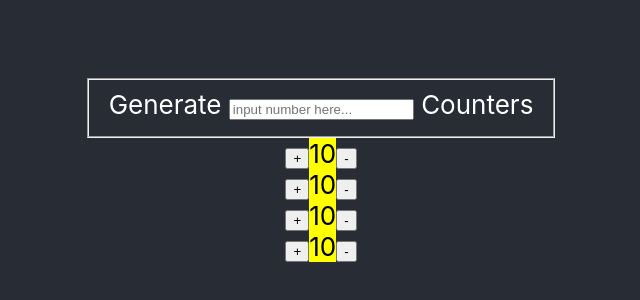
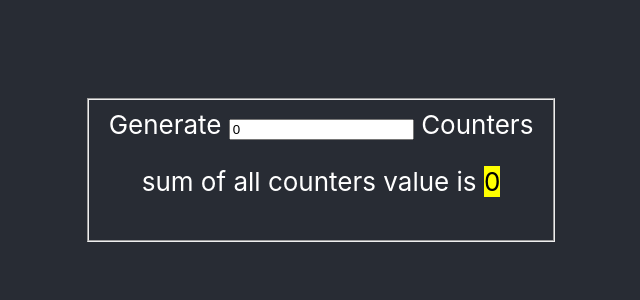
Before and after one commit to woodyyan/counter-react, a React (Create React App) app: page / in a window 1280 px wide. Shown: the part 230-530 px from the top of the page, without its empty margins (319-959 px from the left). Built offline with nearby package versions, Linux system fonts and the light colour scheme.

Commit message:
[Linne] - sum all the counter latest value

```diff
--- a/src/App.js
+++ b/src/App.js
@@ -1,12 +1,13 @@
 import React from "react";
 import "./App.css";
 import CounterGroup from "./components/CounterGroup";
+import { COUNTER_GROUP_INIT_COUNT } from "./constants/constants";
 
 function App() {
   return (
     <div className="App">
       <header className="App-header">
-        <CounterGroup size={4} />
+        <CounterGroup size={COUNTER_GROUP_INIT_COUNT} />
       </header>
     </div>
   );
--- a/src/components/Counter.js
+++ b/src/components/Counter.js
@@ -1,4 +1,9 @@
 import React, { Component } from "react";
+import {
+  COUNTER_INIT_VALUE,
+  COUNTER_INCREMENT,
+  COUNTER_DECREMENT,
+} from "../constants/constants";
 
 class Counter extends Component {
   constructor(props) {
@@ -8,23 +13,38 @@ class Counter extends Component {
     this.onDecrease = this.onDecrease.bind(this);
 
     this.state = {
-      number: 10,
+      value: COUNTER_INIT_VALUE,
     };
   }
 
+  componentDidUpdate(prevProps, prevState) {
+    if (prevProps.number !== this.props.number) {
+      this.setState({ value: COUNTER_INIT_VALUE });
+    }
+    if (this.state.value > prevState.value) {
+      this.props.onCalculate(COUNTER_INCREMENT);
+    } else if (this.state.value < prevState.value) {
+      this.props.onCalculate(COUNTER_DECREMENT);
+    }
+  }
+
   onIncrease() {
-    this.setState((prevState) => ({ number: prevState.number + 1 }));
+    this.setState((prevState) => {
+      return { value: prevState.value + COUNTER_INCREMENT };
+    });
   }
 
   onDecrease() {
-    this.setState((prevState) => ({ number: prevState.number - 1 }));
+    this.setState((prevState) => ({
+      value: prevState.value + COUNTER_DECREMENT,
+    }));
   }
 
   render() {
     return (
       <section>
         <button onClick={this.onIncrease}>+</button>
-        <mark>{this.state.number}</mark>
+        <mark>{this.state.value}</mark>
         <button onClick={this.onDecrease}>-</button>
       </section>
     );
--- a/src/components/CounterGroup.js
+++ b/src/components/CounterGroup.js
@@ -1,27 +1,39 @@
 import React, { Component } from "react";
 import PropTypes from "prop-types";
-import uniqid from "uniqid";
 import Counter from "./Counter";
+import {
+  COUNTER_GROUP_INIT_COUNT,
+  COUNTER_GROUP_INIT_SUM,
+} from "../constants/constants";
 
 class CounterGroup extends Component {
   constructor(props) {
     super(props);
 
     this.state = {
-      number: 0,
+      number: COUNTER_GROUP_INIT_COUNT,
+      sum: COUNTER_GROUP_INIT_SUM,
     };
 
     this.onChange = this.onChange.bind(this);
     this.onSubmit = this.onSubmit.bind(this);
+    this.onCalculate = this.onCalculate.bind(this);
   }
 
   onChange(event) {
-    event.preventDefault();
-    this.setState({ number: event.target.value });
+    this.setState({ number: event.target.value, sum: COUNTER_GROUP_INIT_SUM });
   }
 
   onSubmit(event) {
     event.preventDefault();
+  }
+
+  onCalculate(variation) {
+    this.setState((prevState) => {
+      return {
+        sum: prevState.sum + variation,
+      };
+    });
   }
 
   initArray(number) {
@@ -44,13 +56,20 @@ class CounterGroup extends Component {
               name="number"
               placeholder="input number here..."
               onChange={this.onChange}
-              value={this.state.size}
+              value={this.state.number}
             />
             <span> Counters</span>
+            <p>
+              sum of all counters value is <mark>{this.state.sum}</mark>
+            </p>
           </fieldset>
         </form>
-        {countOfCounters.map(() => (
-          <Counter key={uniqid()} />
+        {countOfCounters.map((value) => (
+          <Counter
+            key={value}
+            number={this.state.number}
+            onCalculate={this.onCalculate}
+          />
         ))}
       </div>
     );
@@ -58,7 +77,11 @@ class CounterGroup extends Component {
 }
 
 CounterGroup.propTypes = {
-  size: PropTypes.number.isRequired,
+  size: PropTypes.number,
+};
+
+CounterGroup.defaultProps = {
+  size: COUNTER_GROUP_INIT_COUNT,
 };
 
 export default CounterGroup;
--- /dev/null
+++ b/src/constants/constants.js
@@ -0,0 +1,5 @@
+export const COUNTER_GROUP_INIT_SUM = 0;
+export const COUNTER_GROUP_INIT_COUNT = 0;
+export const COUNTER_INIT_VALUE = 0;
+export const COUNTER_INCREMENT = 1;
+export const COUNTER_DECREMENT = -1;
```
